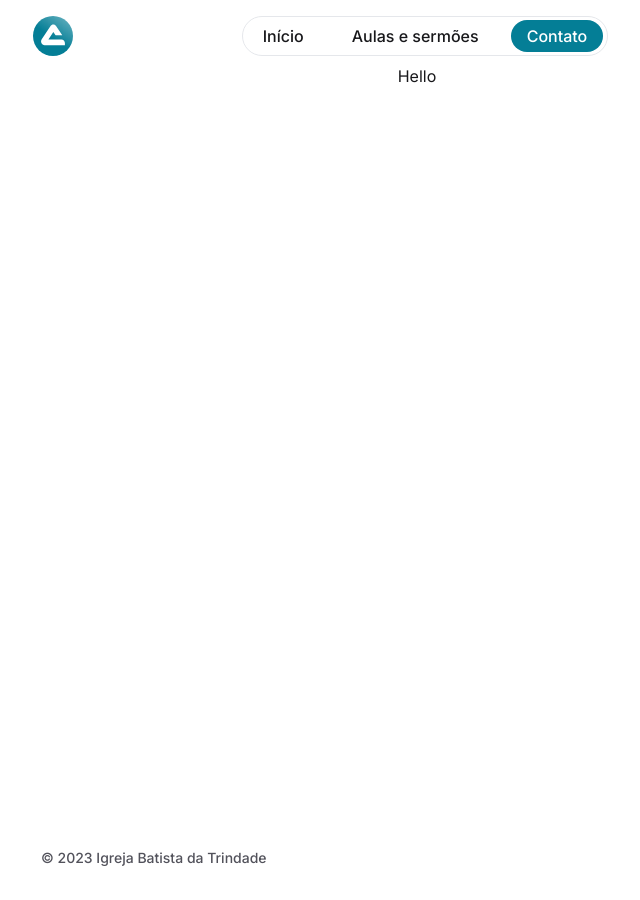
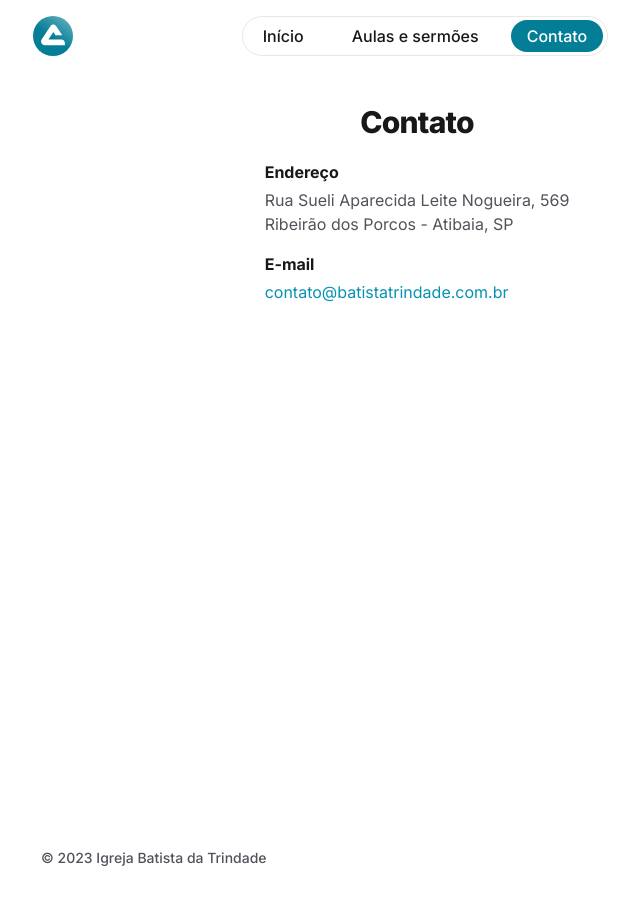
Before and after one commit to filipeveronezi/trindade, a Next.js app: page /contato in a window 1280 px wide. Shown: the whole page, without its empty margins (223-863 px from the left). Built offline with nearby package versions, Linux system fonts and the light colour scheme.

Commit message:
feat: 'contato' page

```diff
--- a/src/app/(main)/contato/page.tsx
+++ b/src/app/(main)/contato/page.tsx
@@ -1,7 +1,36 @@
+import Link from 'next/link'
+
 export default function Contact() {
   return (
-    <main className="mx-auto flex min-h-screen max-w-screen-2xl flex-col items-center px-4 pt-16">
-      <h1>Hello</h1>
+    <main className="relative mx-auto flex min-h-screen max-w-screen-2xl flex-col items-center overflow-y-hidden px-4 py-20">
+      <h1 className="mt-6 text-center text-xl font-extrabold tracking-tight lg:text-3xl">
+        Contato
+      </h1>
+      <div className="flex flex-col gap-4 py-5">
+        <div className="flex flex-col gap-1">
+          <h2 className="font-bold">Endereço</h2>
+          <Link
+            className="text-zinc-600 decoration-zinc-500 underline-offset-2 transition-colors hover:text-zinc-950 hover:underline"
+            href="https://maps.app.goo.gl/mXB2g3v6bvJuB1fW6"
+            target="_blank"
+            rel="noopener noreferrer"
+          >
+            <p>Rua Sueli Aparecida Leite Nogueira, 569</p>
+            <p>Ribeirão dos Porcos - Atibaia, SP</p>
+          </Link>
+        </div>
+        <div className="flex flex-col gap-1">
+          <h2 className="font-bold">E-mail</h2>
+          <Link
+            className="text-cyan-600 decoration-cyan-700 underline-offset-2 transition-colors hover:text-cyan-700 hover:underline"
+            href="mailto:contato@batistatrindade.com.br"
+            target="_blank"
+            rel="noopener noreferrer"
+          >
+            <span>contato@batistatrindade.com.br</span>
+          </Link>
+        </div>
+      </div>
     </main>
   )
 }
--- a/src/components/hero.tsx
+++ b/src/components/hero.tsx
@@ -7,7 +7,7 @@ import { buttonVariants } from './ui/button'
 
 export function Hero() {
   return (
-    <section className="flex w-full flex-col items-center justify-center gap-4 pb-16 pt-20 lg:pt-32">
+    <section className="flex w-full flex-col items-center justify-center gap-4 pb-16 pt-20 lg:pt-28">
       <div className="flex cursor-default flex-col items-center leading-snug">
         <LastYoutubeVideoLink />
         <div className="flex w-full items-center justify-center bg-gradient-to-tr from-zinc-900 via-neutral-700 to-zinc-300 bg-clip-text px-8 font-extrabold text-transparent">
```
